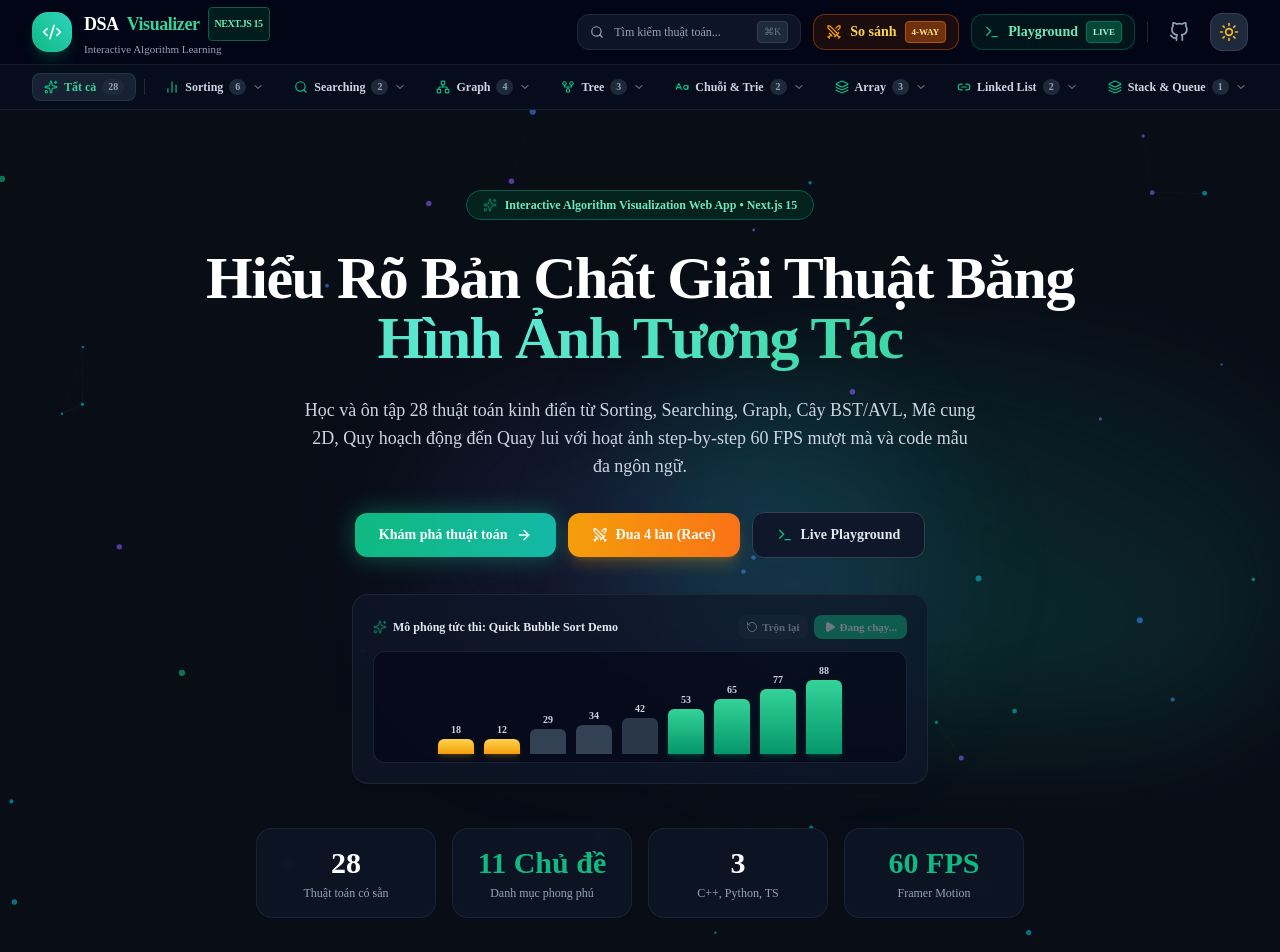
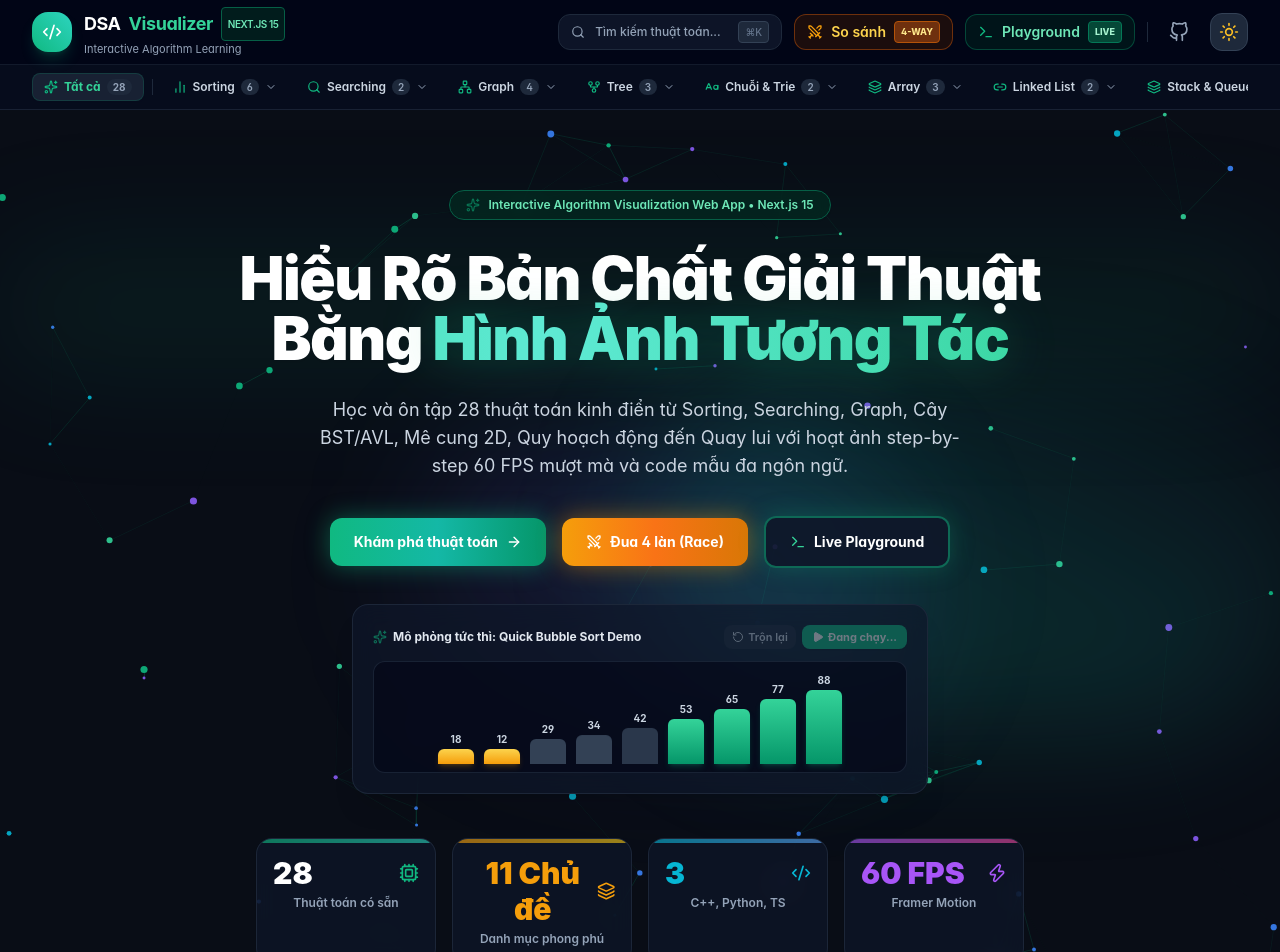
Before and after one commit to vuloc080611/DSA-Visualizer, a Next.js app: page / in a window 1280 px wide. Shown: the top 952 px of the page. Built offline with nearby package versions, Linux system fonts and the light colour scheme.

Commit message:
feat(ui): fix typography and enhance hero animations with vibrant neon effects and interactive stats

```diff
--- a/app/globals.css
+++ b/app/globals.css
@@ -5,15 +5,22 @@
 :root {
   --background: #f8fafc;
   --foreground: #0f172a;
+  --font-inter: -apple-system, BlinkMacSystemFont, "Segoe UI", Roboto, "Helvetica Neue", Arial, sans-serif;
 }
 
 .dark {
   --background: #090d16;
   --foreground: #f8fafc;
+  --font-inter: -apple-system, BlinkMacSystemFont, "Segoe UI", Roboto, "Helvetica Neue", Arial, sans-serif;
 }
 
 html {
   scroll-behavior: smooth;
+  font-family: -apple-system, BlinkMacSystemFont, "Segoe UI", Roboto, "Helvetica Neue", Arial, sans-serif;
+}
+
+body, h1, h2, h3, h4, h5, h6, p, span, button, input, textarea, select {
+  font-family: -apple-system, BlinkMacSystemFont, "Segoe UI", Roboto, "Helvetica Neue", Arial, sans-serif !important;
 }
 
 body {
--- a/app/page.tsx
+++ b/app/page.tsx
@@ -13,6 +13,7 @@ import {
   BarChart2,
   Code2,
   Cpu,
+  Layers,
   Zap,
   ArrowRight,
   Filter,
@@ -110,54 +111,64 @@ export default function HomePage() {
           </motion.div>
 
           {/* Title with Shimmer Gradient */}
-          <motion.h1
+          <motion.div
             initial={{ opacity: 0, y: 20 }}
             animate={{ opacity: 1, y: 0 }}
             transition={{ duration: 0.6, delay: 0.1 }}
-            className="text-3xl sm:text-5xl lg:text-6xl font-extrabold tracking-tight text-slate-900 dark:text-white max-w-4xl mx-auto leading-tight sm:leading-tight"
+            className="relative"
           >
-            Hiểu Rõ Bản Chất Giải Thuật Bằng{" "}
-            <span className="bg-gradient-to-r from-emerald-400 via-teal-300 via-cyan-400 to-emerald-400 bg-clip-text text-transparent animate-shimmer">
-              Hình Ảnh Tương Tác
-            </span>
-          </motion.h1>
+            <div className="absolute -inset-x-10 top-1/2 -translate-y-1/2 h-28 bg-emerald-500/10 blur-3xl rounded-full pointer-events-none -z-10" />
+            <h1
+              style={{ fontFamily: "-apple-system, BlinkMacSystemFont, 'Segoe UI', Roboto, sans-serif" }}
+              className="text-3xl sm:text-5xl lg:text-6xl font-black tracking-tight text-slate-900 dark:text-white max-w-4xl mx-auto leading-tight sm:leading-tight drop-shadow-sm"
+            >
+              Hiểu Rõ Bản Chất Giải Thuật Bằng{" "}
+              <span
+                style={{ fontFamily: "-apple-system, BlinkMacSystemFont, 'Segoe UI', Roboto, sans-serif" }}
+                className="bg-gradient-to-r from-emerald-400 via-teal-300 via-cyan-400 to-emerald-400 bg-clip-text text-transparent animate-shimmer filter drop-shadow-[0_0_25px_rgba(16,185,129,0.35)]"
+              >
+                Hình Ảnh Tương Tác
+              </span>
+            </h1>
+          </motion.div>
 
           {/* Subtitle */}
           <motion.p
             initial={{ opacity: 0, y: 15 }}
             animate={{ opacity: 1, y: 0 }}
             transition={{ duration: 0.6, delay: 0.2 }}
+            style={{ fontFamily: "-apple-system, BlinkMacSystemFont, 'Segoe UI', Roboto, sans-serif" }}
             className="text-base sm:text-lg text-slate-600 dark:text-slate-300 max-w-2xl mx-auto leading-relaxed"
           >
             Học và ôn tập 28 thuật toán kinh điển từ Sorting, Searching, Graph, Cây BST/AVL, Mê cung 2D, Quy hoạch động đến Quay lui với hoạt ảnh step-by-step 60 FPS mượt mà và code mẫu đa ngôn ngữ.
           </motion.p>
 
-          {/* Quick CTA Buttons */}
+          {/* Quick CTA Buttons with Radiant Glow */}
           <motion.div
             initial={{ opacity: 0, y: 15 }}
             animate={{ opacity: 1, y: 0 }}
             transition={{ duration: 0.6, delay: 0.3 }}
-            className="flex flex-wrap items-center justify-center gap-3 pt-1"
+            className="flex flex-wrap items-center justify-center gap-4 pt-2"
           >
             <a
               href="#algorithms"
-              className="px-6 py-3 rounded-xl bg-gradient-to-r from-emerald-500 to-teal-500 hover:from-emerald-600 hover:to-teal-600 text-white font-semibold text-sm shadow-lg shadow-emerald-500/25 flex items-center gap-2 transition-all hover:scale-105 active:scale-95 animate-glow-pulse"
+              className="px-6 py-3.5 rounded-xl bg-gradient-to-r from-emerald-500 via-teal-500 to-emerald-600 hover:from-emerald-400 hover:to-teal-500 text-white font-bold text-sm shadow-[0_0_25px_rgba(16,185,129,0.45)] hover:shadow-[0_0_40px_rgba(16,185,129,0.7)] flex items-center gap-2 transition-all hover:scale-105 active:scale-95 cursor-pointer"
             >
               <span>Khám phá thuật toán</span>
               <ArrowRight className="w-4 h-4" />
             </a>
             <Link
               href="/compare"
-              className="px-6 py-3 rounded-xl bg-gradient-to-r from-amber-500 to-orange-500 hover:from-amber-600 hover:to-orange-600 text-white font-semibold text-sm shadow-lg shadow-amber-500/25 flex items-center gap-2 transition-all hover:scale-105 active:scale-95"
+              className="px-6 py-3.5 rounded-xl bg-gradient-to-r from-amber-500 via-orange-500 to-amber-600 hover:from-amber-400 hover:to-orange-500 text-white font-bold text-sm shadow-[0_0_25px_rgba(245,158,11,0.45)] hover:shadow-[0_0_40px_rgba(245,158,11,0.7)] flex items-center gap-2 transition-all hover:scale-105 active:scale-95 cursor-pointer"
             >
               <Swords className="w-4 h-4" />
               <span>Đua 4 làn (Race)</span>
             </Link>
             <Link
               href="/playground"
-              className="px-6 py-3 rounded-xl bg-white dark:bg-slate-900 hover:bg-slate-100 dark:hover:bg-slate-800 text-slate-800 dark:text-slate-200 font-semibold text-sm border border-slate-200 dark:border-slate-700 transition-all shadow-sm hover:scale-105 active:scale-95 flex items-center gap-2"
+              className="px-6 py-3.5 rounded-xl bg-slate-900/90 dark:bg-slate-900/90 hover:bg-slate-800 text-white font-bold text-sm border-2 border-emerald-500/50 hover:border-emerald-400 shadow-[0_0_25px_rgba(16,185,129,0.25)] hover:shadow-[0_0_35px_rgba(16,185,129,0.5)] flex items-center gap-2 transition-all hover:scale-105 active:scale-95 cursor-pointer"
             >
-              <Terminal className="w-4 h-4 text-emerald-500" />
+              <Terminal className="w-4 h-4 text-emerald-400" />
               <span>Live Playground</span>
             </Link>
           </motion.div>
@@ -172,37 +183,70 @@ export default function HomePage() {
             <HeroLiveWidget />
           </motion.div>
 
-          {/* Animated Stat Badges */}
+          {/* Animated 3D Interactive Stat Badges */}
           <motion.div
             initial={{ opacity: 0, y: 20 }}
             animate={{ opacity: 1, y: 0 }}
             transition={{ duration: 0.6, delay: 0.45 }}
             className="grid grid-cols-2 sm:grid-cols-4 gap-4 max-w-3xl mx-auto pt-4"
           >
-            <div className="p-4 rounded-2xl bg-white/70 dark:bg-slate-900/70 border border-slate-200/80 dark:border-slate-800/80 backdrop-blur-sm shadow-sm hover:border-emerald-500/40 transition-colors">
-              <div className="text-2xl sm:text-3xl font-extrabold text-slate-900 dark:text-white font-mono">
-                <AnimatedCounter target={ALGORITHMS.length} />
+            {/* Card 1: 28 Thuật toán */}
+            <motion.div
+              whileHover={{ y: -6, scale: 1.03 }}
+              className="relative group p-4 rounded-2xl bg-white/70 dark:bg-slate-900/70 border border-slate-200/90 dark:border-slate-800/90 backdrop-blur-md shadow-sm hover:border-emerald-500 hover:shadow-[0_0_30px_rgba(16,185,129,0.35)] transition-all overflow-hidden"
+            >
+              <div className="absolute top-0 inset-x-0 h-1 bg-gradient-to-r from-emerald-500 to-teal-400 opacity-60 group-hover:opacity-100 transition-opacity" />
+              <div className="flex items-center justify-between mb-1">
+                <span className="text-2xl sm:text-3xl font-black text-slate-900 dark:text-white font-mono">
+                  <AnimatedCounter target={ALGORITHMS.length} />
+                </span>
+                <Cpu className="w-5 h-5 text-emerald-500" />
               </div>
-              <div className="text-xs text-slate-500 dark:text-slate-400 mt-1">Thuật toán có sẵn</div>
-            </div>
-            <div className="p-4 rounded-2xl bg-white/70 dark:bg-slate-900/70 border border-slate-200/80 dark:border-slate-800/80 backdrop-blur-sm shadow-sm hover:border-emerald-500/40 transition-colors">
-              <div className="text-2xl sm:text-3xl font-extrabold text-emerald-500 font-mono">
-                <AnimatedCounter target={CATEGORIES.length - 1} suffix=" Chủ đề" />
+              <div className="text-xs font-semibold text-slate-500 dark:text-slate-400">Thuật toán có sẵn</div>
+            </motion.div>
+
+            {/* Card 2: 11 Chủ đề */}
+            <motion.div
+              whileHover={{ y: -6, scale: 1.03 }}
+              className="relative group p-4 rounded-2xl bg-white/70 dark:bg-slate-900/70 border border-slate-200/90 dark:border-slate-800/90 backdrop-blur-md shadow-sm hover:border-amber-500 hover:shadow-[0_0_30px_rgba(245,158,11,0.35)] transition-all overflow-hidden"
+            >
+              <div className="absolute top-0 inset-x-0 h-1 bg-gradient-to-r from-amber-500 to-yellow-400 opacity-60 group-hover:opacity-100 transition-opacity" />
+              <div className="flex items-center justify-between mb-1">
+                <span className="text-2xl sm:text-3xl font-black text-amber-500 font-mono">
+                  <AnimatedCounter target={CATEGORIES.length - 1} suffix=" Chủ đề" />
+                </span>
+                <Layers className="w-5 h-5 text-amber-500" />
               </div>
-              <div className="text-xs text-slate-500 dark:text-slate-400 mt-1">Danh mục phong phú</div>
-            </div>
-            <div className="p-4 rounded-2xl bg-white/70 dark:bg-slate-900/70 border border-slate-200/80 dark:border-slate-800/80 backdrop-blur-sm shadow-sm hover:border-emerald-500/40 transition-colors">
-              <div className="text-2xl sm:text-3xl font-extrabold text-slate-900 dark:text-white font-mono">
-                3
+              <div className="text-xs font-semibold text-slate-500 dark:text-slate-400">Danh mục phong phú</div>
+            </motion.div>
+
+            {/* Card 3: 3 Ngôn ngữ */}
+            <motion.div
+              whileHover={{ y: -6, scale: 1.03 }}
+              className="relative group p-4 rounded-2xl bg-white/70 dark:bg-slate-900/70 border border-slate-200/90 dark:border-slate-800/90 backdrop-blur-md shadow-sm hover:border-cyan-500 hover:shadow-[0_0_30px_rgba(6,182,212,0.35)] transition-all overflow-hidden"
+            >
+              <div className="absolute top-0 inset-x-0 h-1 bg-gradient-to-r from-cyan-500 to-blue-400 opacity-60 group-hover:opacity-100 transition-opacity" />
+              <div className="flex items-center justify-between mb-1">
+                <span className="text-2xl sm:text-3xl font-black text-cyan-500 font-mono">3</span>
+                <Code2 className="w-5 h-5 text-cyan-500" />
               </div>
-              <div className="text-xs text-slate-500 dark:text-slate-400 mt-1">C++, Python, TS</div>
-            </div>
-            <div className="p-4 rounded-2xl bg-white/70 dark:bg-slate-900/70 border border-slate-200/80 dark:border-slate-800/80 backdrop-blur-sm shadow-sm hover:border-emerald-500/40 transition-colors">
-              <div className="text-2xl sm:text-3xl font-extrabold text-emerald-500 font-mono">
-                <AnimatedCounter target={60} suffix=" FPS" />
+              <div className="text-xs font-semibold text-slate-500 dark:text-slate-400">C++, Python, TS</div>
+            </motion.div>
+
+            {/* Card 4: 60 FPS */}
+            <motion.div
+              whileHover={{ y: -6, scale: 1.03 }}
+              className="relative group p-4 rounded-2xl bg-white/70 dark:bg-slate-900/70 border border-slate-200/90 dark:border-slate-800/90 backdrop-blur-md shadow-sm hover:border-purple-500 hover:shadow-[0_0_30px_rgba(139,92,246,0.35)] transition-all overflow-hidden"
+            >
+              <div className="absolute top-0 inset-x-0 h-1 bg-gradient-to-r from-purple-500 to-pink-500 opacity-60 group-hover:opacity-100 transition-opacity" />
+              <div className="flex items-center justify-between mb-1">
+                <span className="text-2xl sm:text-3xl font-black text-purple-500 font-mono">
+                  <AnimatedCounter target={60} suffix=" FPS" />
+                </span>
+                <Zap className="w-5 h-5 text-purple-500" />
               </div>
-              <div className="text-xs text-slate-500 dark:text-slate-400 mt-1">Framer Motion</div>
-            </div>
+              <div className="text-xs font-semibold text-slate-500 dark:text-slate-400">Framer Motion</div>
+            </motion.div>
           </motion.div>
         </div>
       </section>
--- a/components/HeroConstellation.tsx
+++ b/components/HeroConstellation.tsx
@@ -31,15 +31,15 @@ export function HeroConstellation() {
     };
     window.addEventListener("resize", handleResize);
 
-    const colors = ["#10b981", "#06b6d4", "#3b82f6", "#8b5cf6"];
-    const particleCount = Math.min(Math.floor((width * height) / 18000), 45);
+    const colors = ["#10b981", "#06b6d4", "#3b82f6", "#8b5cf6", "#34d399"];
+    const particleCount = Math.min(Math.floor((width * height) / 12000), 75);
 
     const particles: Particle[] = Array.from({ length: particleCount }, () => ({
       x: Math.random() * width,
       y: Math.random() * height,
-      vx: (Math.random() - 0.5) * 0.6,
-      vy: (Math.random() - 0.5) * 0.6,
-      radius: Math.random() * 2 + 1.2,
+      vx: (Math.random() - 0.5) * 0.8,
+      vy: (Math.random() - 0.5) * 0.8,
+      radius: Math.random() * 2.2 + 1.4,
       color: colors[Math.floor(Math.random() * colors.length)],
     }));
 
@@ -57,15 +57,41 @@ export function HeroConstellation() {
     const render = () => {
       ctx.clearRect(0, 0, width, height);
 
+      // Draw mouse radial glow
+      if (mouseX > 0 && mouseY > 0) {
+        const mouseGlow = ctx.createRadialGradient(mouseX, mouseY, 0, mouseX, mouseY, 140);
+        mouseGlow.addColorStop(0, "rgba(16, 185, 129, 0.15)");
+        mouseGlow.addColorStop(1, "transparent");
+        ctx.fillStyle = mouseGlow;
+        ctx.beginPath();
+        ctx.arc(mouseX, mouseY, 140, 0, Math.PI * 2);
+        ctx.fill();
+      }
+
       // Draw connecting lines
       for (let i = 0; i < particles.length; i++) {
+        // Connect to mouse if close
+        if (mouseX > 0 && mouseY > 0) {
+          const mdx = particles[i].x - mouseX;
+          const mdy = particles[i].y - mouseY;
+          const mDist = Math.sqrt(mdx * mdx + mdy * mdy);
+          if (mDist < 120) {
+            ctx.strokeStyle = `rgba(52, 211, 153, ${(1 - mDist / 120) * 0.4})`;
+            ctx.lineWidth = 1.2;
+            ctx.beginPath();
+            ctx.moveTo(particles[i].x, particles[i].y);
+            ctx.lineTo(mouseX, mouseY);
+            ctx.stroke();
+          }
+        }
+
         for (let j = i + 1; j < particles.length; j++) {
           const dx = particles[i].x - particles[j].x;
           const dy = particles[i].y - particles[j].y;
           const dist = Math.sqrt(dx * dx + dy * dy);
 
-          if (dist < 110) {
-            const alpha = (1 - dist / 110) * 0.18;
+          if (dist < 130) {
+            const alpha = (1 - dist / 130) * 0.28;
             ctx.strokeStyle = `rgba(16, 185, 129, ${alpha})`;
             ctx.lineWidth = 1;
             ctx.beginPath();
@@ -117,7 +143,7 @@ export function HeroConstellation() {
   return (
     <canvas
       ref={canvasRef}
-      className="absolute inset-0 pointer-events-none opacity-40 dark:opacity-60 z-0"
+      className="absolute inset-0 pointer-events-none opacity-80 dark:opacity-90 z-0"
     />
   );
 }
--- a/tailwind.config.ts
+++ b/tailwind.config.ts
@@ -30,8 +30,23 @@ const config: Config = {
         },
       },
       fontFamily: {
-        sans: ["var(--font-inter)", "system-ui", "sans-serif"],
-        mono: ["var(--font-jetbrains)", "monospace"],
+        sans: [
+          "var(--font-inter)",
+          "-apple-system",
+          "BlinkMacSystemFont",
+          "'Segoe UI'",
+          "Roboto",
+          "'Helvetica Neue'",
+          "Arial",
+          "sans-serif",
+        ],
+        mono: [
+          "var(--font-jetbrains)",
+          "'JetBrains Mono'",
+          "Consolas",
+          "'Fira Code'",
+          "monospace",
+        ],
       },
       animation: {
         pulseFast: "pulse 0.8s cubic-bezier(0.4, 0, 0.6, 1) infinite",
```
